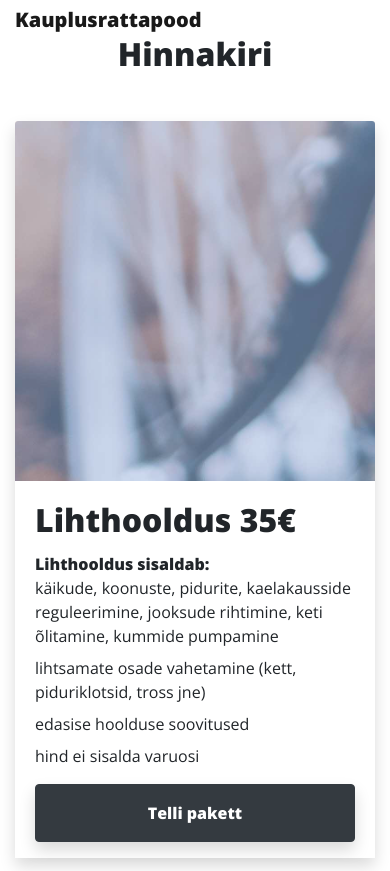
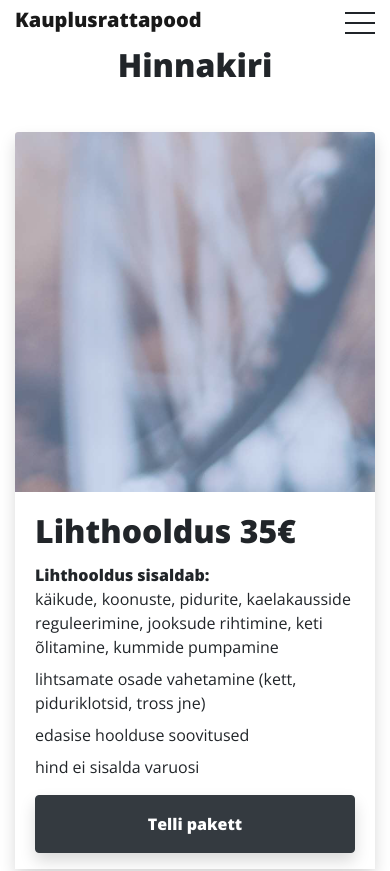
Before and after one commit to aigarsild/ooog_sample, a React (Create React App) app: page /portfolio in a window 390 px wide. Shown: the top 871 px of the page. Built offline with nearby package versions, Linux system fonts and the light colour scheme.

Commit message:
Added mobile nav, scrolltotop

```diff
--- /dev/null
+++ b/src/components/ScrollToTop.js
@@ -0,0 +1,17 @@
+import React, { useEffect, Fragment } from 'react';
+import { withRouter } from 'react-router-dom';
+
+function ScrollToTop({ history, children }) {
+  useEffect(() => {
+    const unlisten = history.listen(() => {
+      window.scrollTo(0, 0);
+    });
+    return () => {
+      unlisten();
+    }
+  },);
+
+  return <Fragment>{children}</Fragment>;
+}
+
+export default withRouter(ScrollToTop);
--- a/src/styles.scss
+++ b/src/styles.scss
@@ -55,7 +55,7 @@ a {
 .nav-wrap {
   display: none;
 
-  @include media-breakpoint-up(md) {
+  @include media-breakpoint-up(lg) {
     display: block;
   }
 }
@@ -115,6 +115,10 @@ a {
   color: #fff;
 }
 
+.hamburger {
+  display: none;
+}
+
 @include media-breakpoint-down(md) {
   h1.display-4, h2.display-4 {
     font-size: 2rem;
@@ -124,4 +128,114 @@ a {
     width: 100%;
     height: 20%;
   }
+
+  .hamburger {
+    display: block;
+    height: 30px;
+    width: 30px;
+    margin: 0.5rem 15px;
+    position: relative;
+    transition: all 0.2s;
+    z-index: 1;
+
+    &.active {
+      .hamburger-icon {
+        height: 0;
+        width: 100%;
+        background: #202429;
+        position: absolute;
+        top: calc(50% - 1px);
+        transition: all 0.2s;
+
+        &::after {
+          content: '';
+          display: block;
+          height: 2px;
+          width: 100%;
+          background: #ffffff;
+          position: absolute;
+          top: 0;
+          transform: rotate(45deg);
+          transition: all 0.2s;
+        }
+
+        &::before {
+          content: '';
+          display: block;
+          height: 2px;
+          width: 100%;
+          background: #ffffff;
+          position: absolute;
+          bottom: -2px;
+          transform: rotate(-45deg);
+          transition: all 0.2s;
+        }
+      }
+    }
+
+    &-icon {
+      height: 2px;
+      width: 100%;
+      background: #202429;
+      position: absolute;
+      top: calc(50% - 1px);
+
+      &::after {
+        content: '';
+        display: block;
+        height: 2px;
+        width: 100%;
+        background: #202429;
+        position: absolute;
+        top: -10px;
+      }
+
+      &::before {
+        content: '';
+        display: block;
+        height: 2px;
+        width: 100%;
+        background: #202429;
+        position: absolute;
+        bottom: -10px;
+      }
+    }
+  }
+
+  .show-nav {
+    position: fixed;
+    top: 0;
+    bottom: 0;
+    left: 0;
+    right: 0;
+    min-height: 100vh;
+
+    &::after {
+      content: '';
+      background: #202429;
+      position: absolute;
+      top: 0;
+      bottom: 0;
+      left: 0;
+      right: 0;
+      opacity: 0.9;
+      z-index: -1;
+    }
+
+    a {
+      color: #ffffff;
+      font-size: 24px;
+      font-weight: bold;
+    }
+
+    .justify-content-end {
+      justify-content: center !important;
+      flex-direction: column;
+      min-height: 100vh;
+      li.nav-item {
+        text-align: center;
+        padding: 10px 0;
+    }
+    }
+  }
 }
--- a/src/templates/pages/header/header.jsx
+++ b/src/templates/pages/header/header.jsx
@@ -1,5 +1,7 @@
-import React ,{ Component } from 'react';
+import React, { Component } from 'react';
 import { BrowserRouter as Router, Switch, Route, Link } from 'react-router-dom';
+import ScrollToTop from '../../../components/ScrollToTop'
+
 import About from '../about';
 import Home from '../home';
 import Contact from '../contact';
@@ -7,6 +9,22 @@ import Portfolio from '../portfolio';
 import Success from '../success';
 
 class Header extends Component {
+
+    constructor(props) {
+        super(props);
+
+        this.state = {
+            showNav: false
+        }
+
+    }
+
+    handleClick(e) {
+        this.setState({
+            showNav: !this.state.showNav
+        });
+
+    }
 
     render() {
         return (
@@ -16,26 +34,32 @@ class Header extends Component {
                     <div className="container">
                         <div className="row">
                             <Link to="/" className="col navbar-brand pb-0 font-weight-bold">Kauplusrattapood</Link>
-                            <nav className="col nav-wrap">
+                            <div onClick={this.handleClick.bind(this)} className={this.state.showNav ? 'active hamburger' : 'hamburger'}>
+                                <div className="hamburger-icon"></div>
+                            </div>
+
+                                <nav className={this.state.showNav ? 'show-nav' : 'col nav-wrap'}>
                                     <ul className="nav justify-content-end">
                                         <li className="nav-item">
-                                        <Link className="nav-link" to="/">Pealeht</Link>
+                                            <Link onClick={this.handleClick.bind(this)}  className="nav-link" to="/">Pealeht</Link>
                                         </li>
                                         <li className="nav-item">
-                                        <Link className="nav-link" to="/about">Meist</Link>
+                                            <Link onClick={this.handleClick.bind(this)} className="nav-link" to="/about">Meist</Link>
                                         </li>
                                         <li className="nav-item">
-                                        <Link className="nav-link" to="/portfolio">Hinnakiri</Link>
+                                            <Link onClick={this.handleClick.bind(this)} className="nav-link" to="/portfolio">Hinnakiri</Link>
                                         </li>
                                         <li className="nav-item">
-                                        <Link className="nav-link" to="/contact">Kontakt</Link>
+                                            <Link onClick={this.handleClick.bind(this)} className="nav-link" to="/contact">Kontakt</Link>
                                         </li>
                                     </ul>
                                 </nav>
+
                         </div>
                     </div>
                 </header>
 
+                <ScrollToTop>
                 <Switch>
                     <Route path="/about">
                         <About />
@@ -53,6 +77,7 @@ class Header extends Component {
                         <Home />
                     </Route>
                 </Switch>
+                </ScrollToTop>
             </Router>
         );
     }
```
Lines whose indentation alone changed are shown as unchanged.
